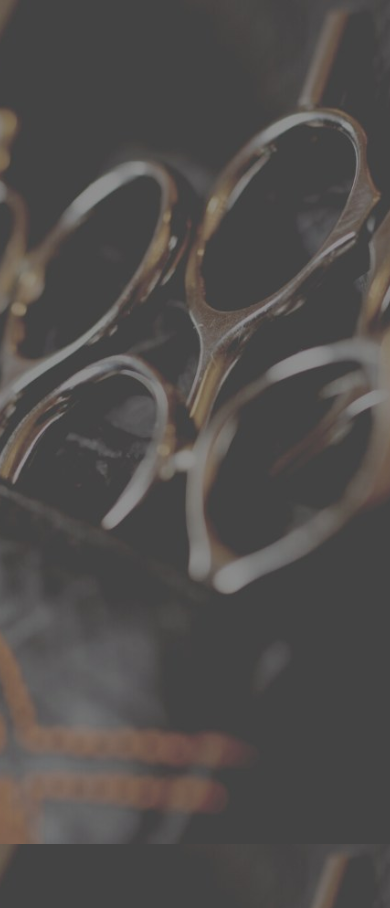
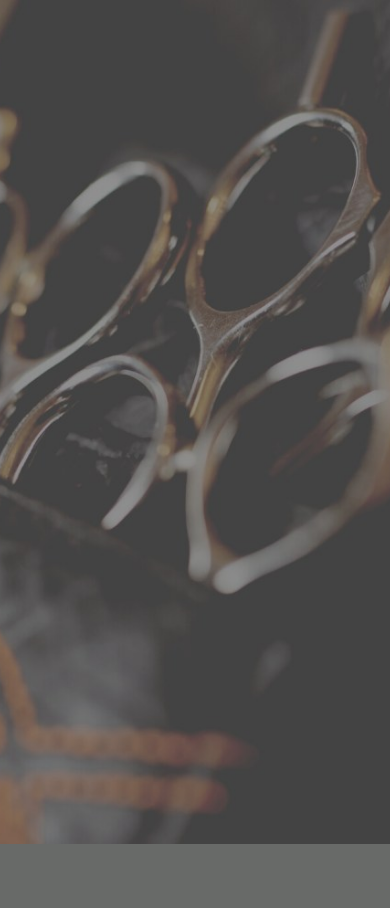
Before and after one commit to mabelheiner/DustiSpeakeasySalon, a React (Vite) app: page / in a window 390 px wide. After the commit the page ends 844 px from the top, so only its background shows below. Built offline with nearby package versions, Linux system fonts and the light colour scheme; a web font is replaced by a local one.

Commit message:
gets rid of body padding

```diff
--- a/src/App.css
+++ b/src/App.css
@@ -84,6 +84,9 @@ body {
 }
 
 @media (max-width: 768px) {
+body {
+  padding: 0px;
+}
 .home-page-grid {
   grid-template-columns: 1fr;
 }
```
